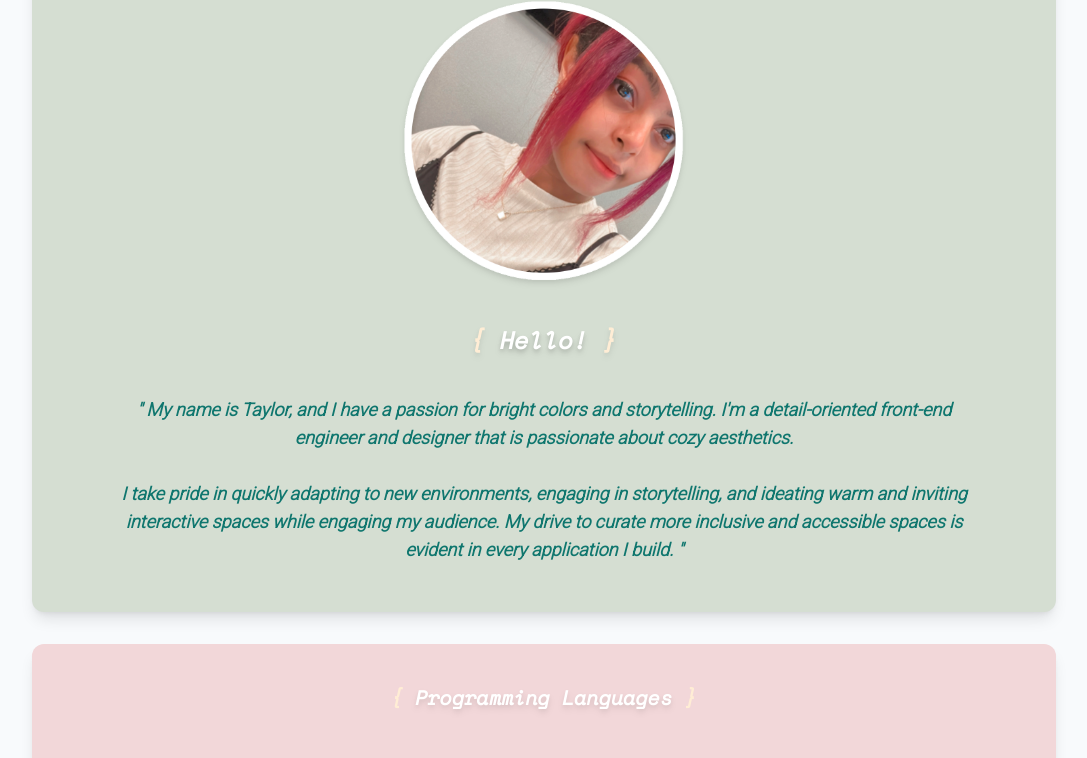
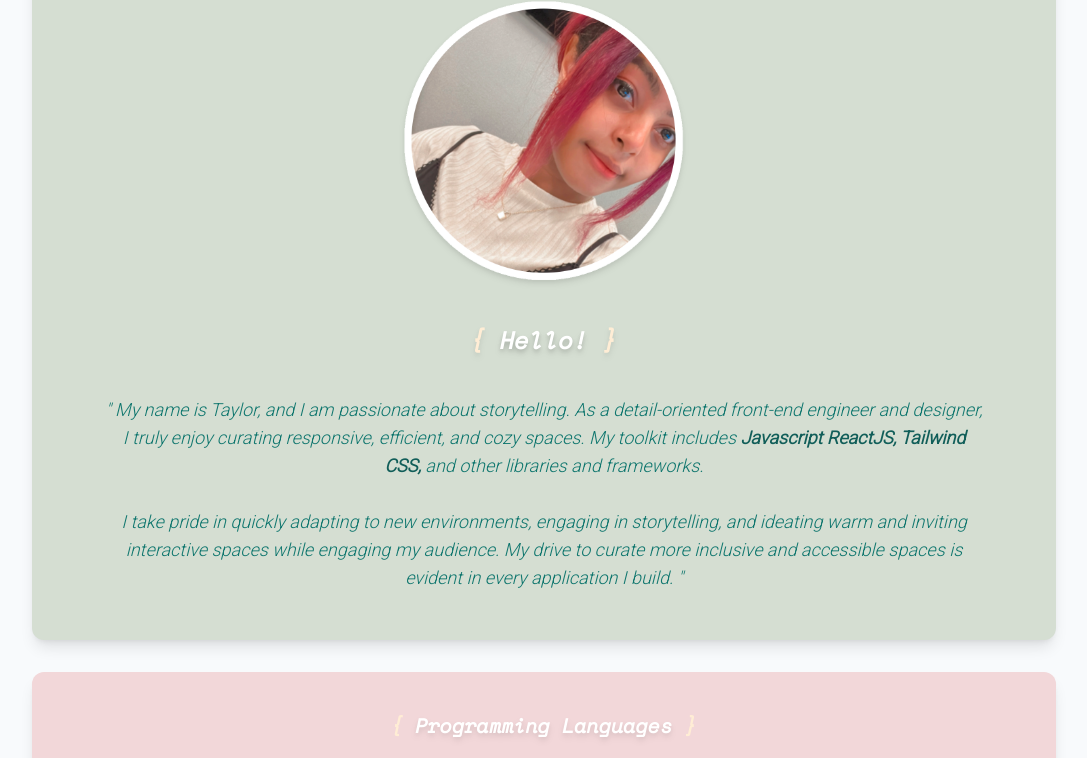
Before and after one commit to chamomiletay/chamomiletay-archive, a React (Create React App) app: page /about in a window 1280 px wide. Shown: the part 462-1220 px from the top of the page, without its empty margins (96-1183 px from the left). Built offline with nearby package versions, Linux system fonts and the light colour scheme.

Commit message:
Updated About component description and styling

```diff
--- a/src/components/About.js
+++ b/src/components/About.js
@@ -20,8 +20,8 @@ const About = () => {
 
           <h3 className='pt-4 pb-8 text-2xl font-semibold font-space-mono text-orange-100 drop-shadow-md'>&#123; <span className='text-white italic drop-shadow-md'>Hello!</span> &#125;</h3>
               {/* <p className='pb-4 text-lg font-m-plus-rounded font-semibold italic text-slate-400'>湖にちわ。</p> */}
-          <p className='px-8 py-2 text-teal-700'>
-                " My name is Taylor, and I have a passion for bright colors and storytelling. I'm a detail-oriented front-end engineer and designer that is passionate about cozy aesthetics.
+          <p className='px-8 py-2 text-teal-700 font-medium'>
+                " My name is Taylor, and I am passionate about storytelling. As a detail-oriented front-end engineer and designer, I truly enjoy curating responsive, efficient, and cozy spaces. My toolkit includes <span className='font-roboto font-semibold text-teal-800'>Javascript ReactJS, Tailwind CSS,</span> and other libraries and frameworks.
                 <br/>
                 <br/>
                 I take pride in quickly adapting to new environments, engaging in storytelling, and ideating warm and inviting interactive spaces while engaging my audience. My drive to curate more inclusive and accessible spaces is evident in every application I build. "
```
